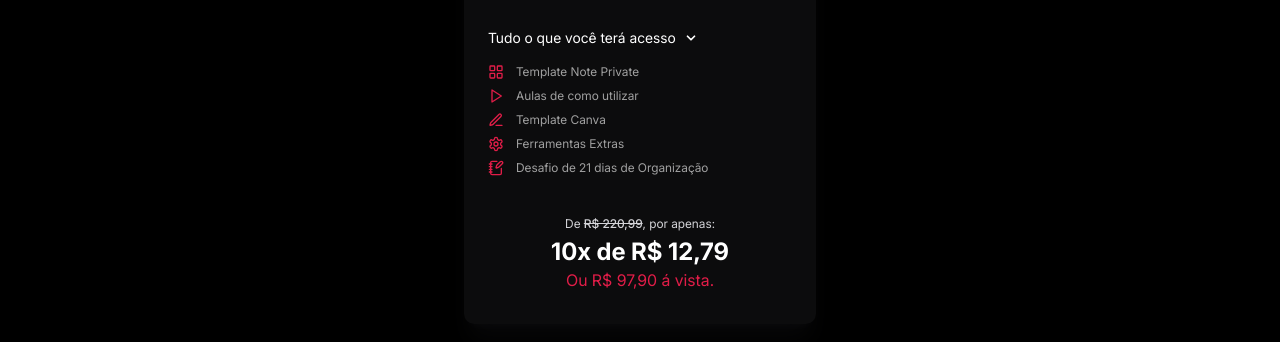
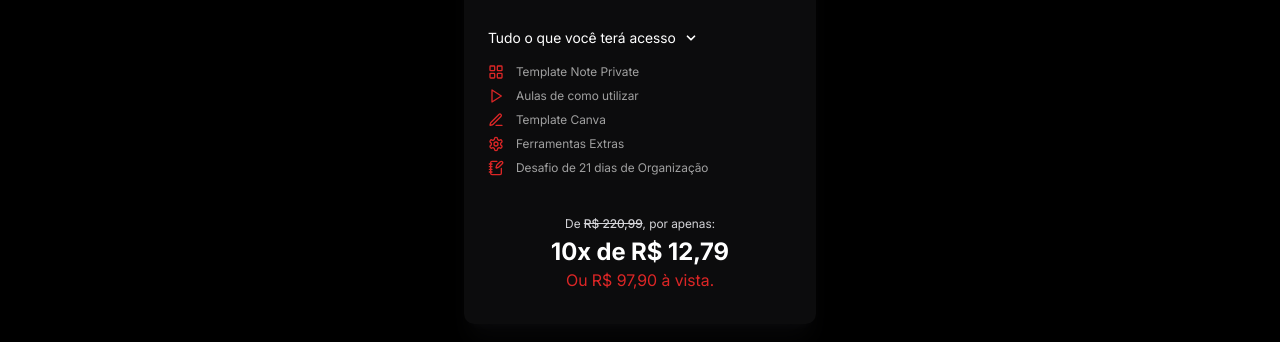
Before and after one commit to lucasfabbrim/noteplanning, a Next.js app: page /page in a window 1280 px wide. Shown: the part 2592-2934 px from the top of the page. Built offline with nearby package versions, Linux system fonts and the light colour scheme.

Commit message:
Update page.tsx

```diff
--- a/src/app/page/page.tsx
+++ b/src/app/page/page.tsx
@@ -331,7 +331,7 @@ function Dezember() {
                       key={idx}
                       className="flex items-center text-[#A1A1A1] text-xs"
                     >
-                      <feature.icon className="w-4 h-4 text-rose-600 mr-3" />
+                      <feature.icon className="w-4 h-4 text-red-600 mr-3" />
                       {feature.titulo}
                     </motion.li>
                   ))}
@@ -343,8 +343,8 @@ function Dezember() {
                     por apenas:
                   </h1>
                   <h1 className="text-2xl">10x de R$ 12,79</h1>
-                  <h1 className="text-base text-rose-600 font-normal">
-                    Ou R$ 97,90 á vista.
+                  <h1 className="text-base text-red-600 font-normal">
+                    Ou R$ 97,90 à vista.
                   </h1>
                 </div>
               </motion.div>
```
